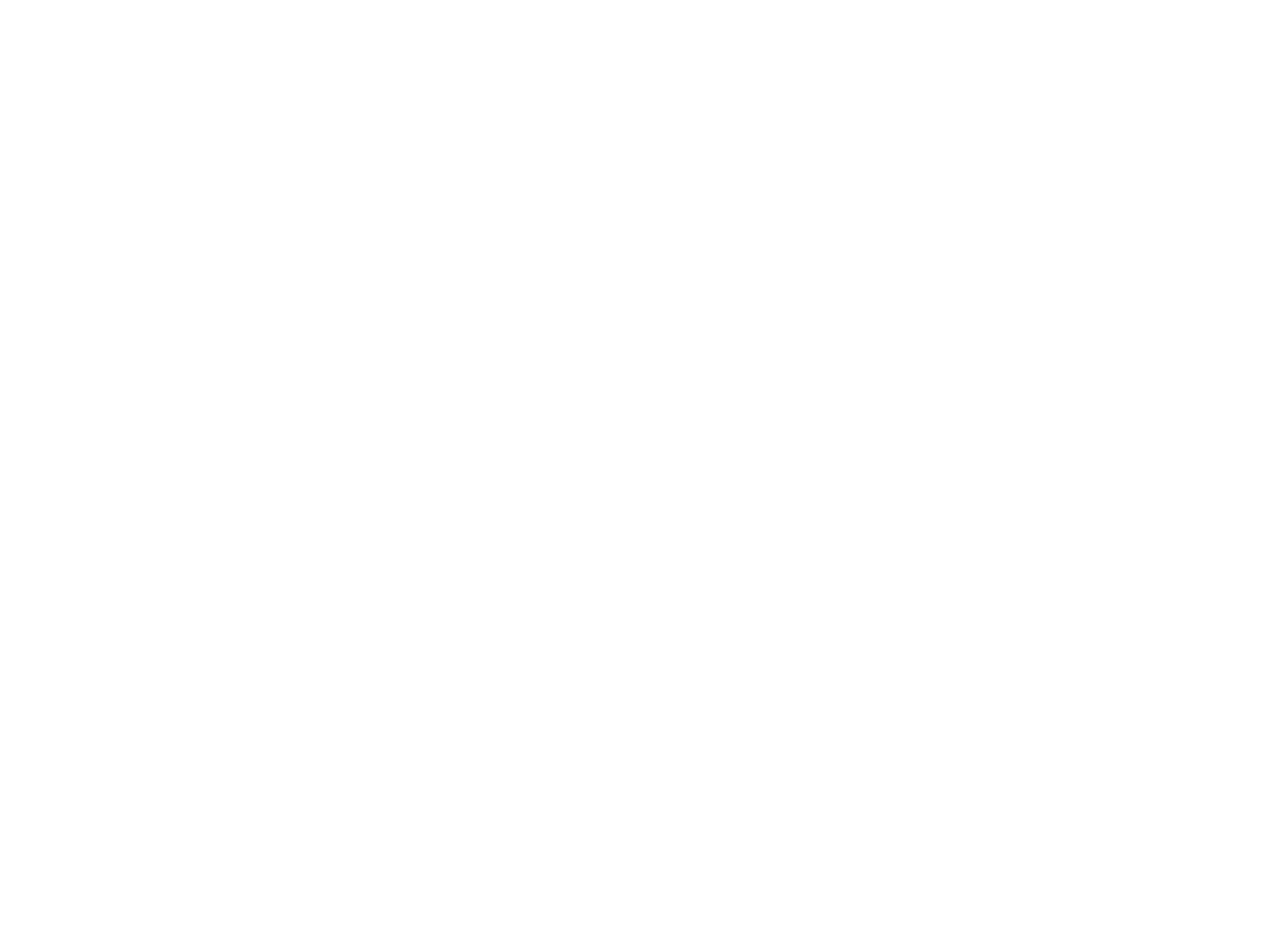
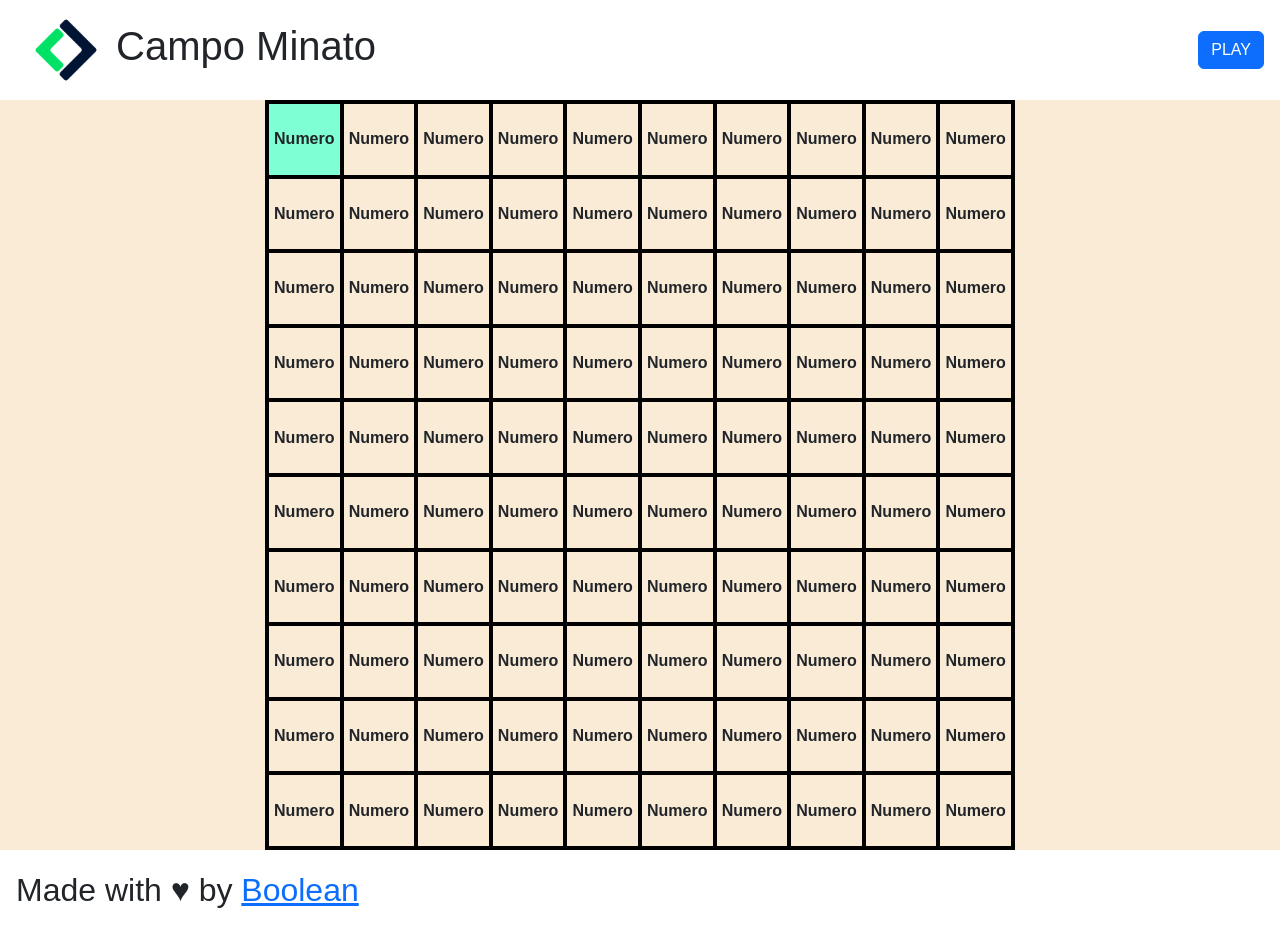
Before and after one commit to vincenzomercadante/js-campominato-grid, a plain HTML site: page index.html in a window 1280 px wide. Before the commit the page ends 800 px from the top, so only its background shows below. Drawn offline with nearby package versions, Linux system fonts and the light colour scheme.

Commit message:
feat add html & css structure

```diff
--- a/index.html
+++ b/index.html
@@ -4,7 +4,8 @@
     <meta charset="UTF-8" />
     <meta name="viewport" content="width=device-width, initial-scale=1.0" />
     <meta name="author" content="Vincenzo Mercadante" />
-    <title>La mia pagina</title>
+    <title>Campo Minato</title>
+    <link rel="icon" href="./img/logo-small.ico" />
     <!-- import fontawesome
         <link rel="stylesheet" href="https://cdnjs.cloudflare.com/ajax/libs/font-awesome/6.5.1/css/all.min.css" integrity="sha512-DTOQO9RWCH3ppGqcWaEA1BIZOC6xxalwEsw9c2QQeAIftl+Vegovlnee1c9QX4TctnWMn13TZye+giMm8e2LwA==" crossorigin="anonymous" referrerpolicy="no-referrer" /> -->
 
@@ -19,6 +20,132 @@
     <link rel="stylesheet" href="./style/style.css" />
   </head>
   <body>
+    <!-- header pagina -->
+    <header id="header" class="px-3">
+      <!-- lato sinistro header-->
+      <div class="d-flex align-items-center">
+        <img src="./img/mobile-logo.png" alt="page logo" id="page-logo" />
+        <h1>Campo Minato</h1>
+      </div>
+      <!-- lato destro header -->
+      <div class="header-right">
+        <button class="btn btn-primary" value="Play">PLAY</button>
+      </div>
+    </header>
+    <!-- main -->
+    <main id="main">
+      <!-- contenitore box -->
+      <div class="box-container" id="box-container">
+        <!-- singola box -->
+        <div class="box clicked">Numero</div>
+        <div class="box">Numero</div>
+        <div class="box">Numero</div>
+        <div class="box">Numero</div>
+        <div class="box">Numero</div>
+        <div class="box">Numero</div>
+        <div class="box">Numero</div>
+        <div class="box">Numero</div>
+        <div class="box">Numero</div>
+        <div class="box">Numero</div>
+        <div class="box">Numero</div>
+        <div class="box">Numero</div>
+        <div class="box">Numero</div>
+        <div class="box">Numero</div>
+        <div class="box">Numero</div>
+        <div class="box">Numero</div>
+        <div class="box">Numero</div>
+        <div class="box">Numero</div>
+        <div class="box">Numero</div>
+        <div class="box">Numero</div>
+        <div class="box">Numero</div>
+        <div class="box">Numero</div>
+        <div class="box">Numero</div>
+        <div class="box">Numero</div>
+        <div class="box">Numero</div>
+        <div class="box">Numero</div>
+        <div class="box">Numero</div>
+        <div class="box">Numero</div>
+        <div class="box">Numero</div>
+        <div class="box">Numero</div>
+        <div class="box">Numero</div>
+        <div class="box">Numero</div>
+        <div class="box">Numero</div>
+        <div class="box">Numero</div>
+        <div class="box">Numero</div>
+        <div class="box">Numero</div>
+        <div class="box">Numero</div>
+        <div class="box">Numero</div>
+        <div class="box">Numero</div>
+        <div class="box">Numero</div>
+        <div class="box">Numero</div>
+        <div class="box">Numero</div>
+        <div class="box">Numero</div>
+        <div class="box">Numero</div>
+        <div class="box">Numero</div>
+        <div class="box">Numero</div>
+        <div class="box">Numero</div>
+        <div class="box">Numero</div>
+        <div class="box">Numero</div>
+        <div class="box">Numero</div>
+        <div class="box">Numero</div>
+        <div class="box">Numero</div>
+        <div class="box">Numero</div>
+        <div class="box">Numero</div>
+        <div class="box">Numero</div>
+        <div class="box">Numero</div>
+        <div class="box">Numero</div>
+        <div class="box">Numero</div>
+        <div class="box">Numero</div>
+        <div class="box">Numero</div>
+        <div class="box">Numero</div>
+        <div class="box">Numero</div>
+        <div class="box">Numero</div>
+        <div class="box">Numero</div>
+        <div class="box">Numero</div>
+        <div class="box">Numero</div>
+        <div class="box">Numero</div>
+        <div class="box">Numero</div>
+        <div class="box">Numero</div>
+        <div class="box">Numero</div>
+        <div class="box">Numero</div>
+        <div class="box">Numero</div>
+        <div class="box">Numero</div>
+        <div class="box">Numero</div>
+        <div class="box">Numero</div>
+        <div class="box">Numero</div>
+        <div class="box">Numero</div>
+        <div class="box">Numero</div>
+        <div class="box">Numero</div>
+        <div class="box">Numero</div>
+        <div class="box">Numero</div>
+        <div class="box">Numero</div>
+        <div class="box">Numero</div>
+        <div class="box">Numero</div>
+        <div class="box">Numero</div>
+        <div class="box">Numero</div>
+        <div class="box">Numero</div>
+        <div class="box">Numero</div>
+        <div class="box">Numero</div>
+        <div class="box">Numero</div>
+        <div class="box">Numero</div>
+        <div class="box">Numero</div>
+        <div class="box">Numero</div>
+        <div class="box">Numero</div>
+        <div class="box">Numero</div>
+        <div class="box">Numero</div>
+        <div class="box">Numero</div>
+        <div class="box">Numero</div>
+        <div class="box">Numero</div>
+        <div class="box">Numero</div>
+      </div>
+    </main>
+    <!-- footer -->
+    <footer id="footer" class="px-3">
+      <h2>
+        Made with &hearts; by
+        <a href="#">Boolean</a>
+      </h2>
+    </footer>
     <!-- BOOTSTRAP JS
         <script src="https://cdn.jsdelivr.net/npm/bootstrap@5.3.2/dist/js/bootstrap.bundle.min.js" integrity="sha384-C6RzsynM9kWDrMNeT87bh95OGNyZPhcTNXj1NW7RuBCsyN/o0jlpcV8Qyq46cDfL" crossorigin="anonymous"></script> -->
 
--- a/style/style.css
+++ b/style/style.css
@@ -0,0 +1,69 @@
+:root {
+  /* palette */
+  --box-clicked-color: #7fffd4;
+  --main-bg: antiquewhite;
+}
+
+/* ! generics */
+body {
+  font-family: Arial, Helvetica, sans-serif;
+  height: 100vh;
+  overflow: hidden;
+}
+
+img {
+  display: block;
+  width: 100%;
+}
+
+/* ! header */
+#header {
+  min-height: 10vh;
+  display: flex;
+  justify-content: space-between;
+  align-items: center;
+}
+
+#page-logo {
+  width: 100px;
+}
+
+/* ! main */
+#main {
+  background-color: var(--main-bg);
+  min-height: 80vh;
+  display: flex;
+  align-items: center;
+  justify-content: center;
+}
+
+#main .box-container {
+  width: 750px;
+  aspect-ratio: 1;
+  border: 2px solid black;
+  display: flex;
+  flex-wrap: wrap;
+}
+
+.box-container > .box {
+  width: calc(100% / 10);
+  aspect-ratio: 1;
+  border: 2px solid black;
+  display: flex;
+  justify-content: center;
+  align-items: center;
+  font-weight: bold;
+}
+
+.box.clicked {
+  background-color: var(--box-clicked-color);
+}
+
+/* ! footer */
+#footer {
+  min-height: 10vh;
+}
+
+#footer h2 {
+  line-height: 10vh;
+}
```
